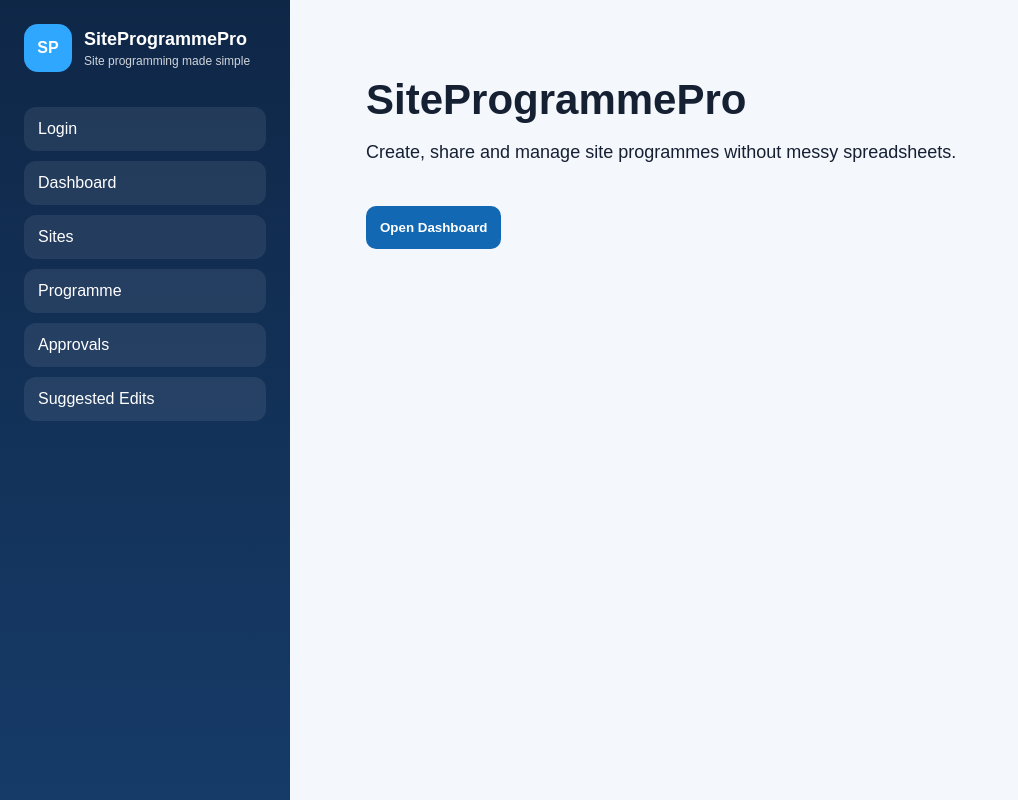
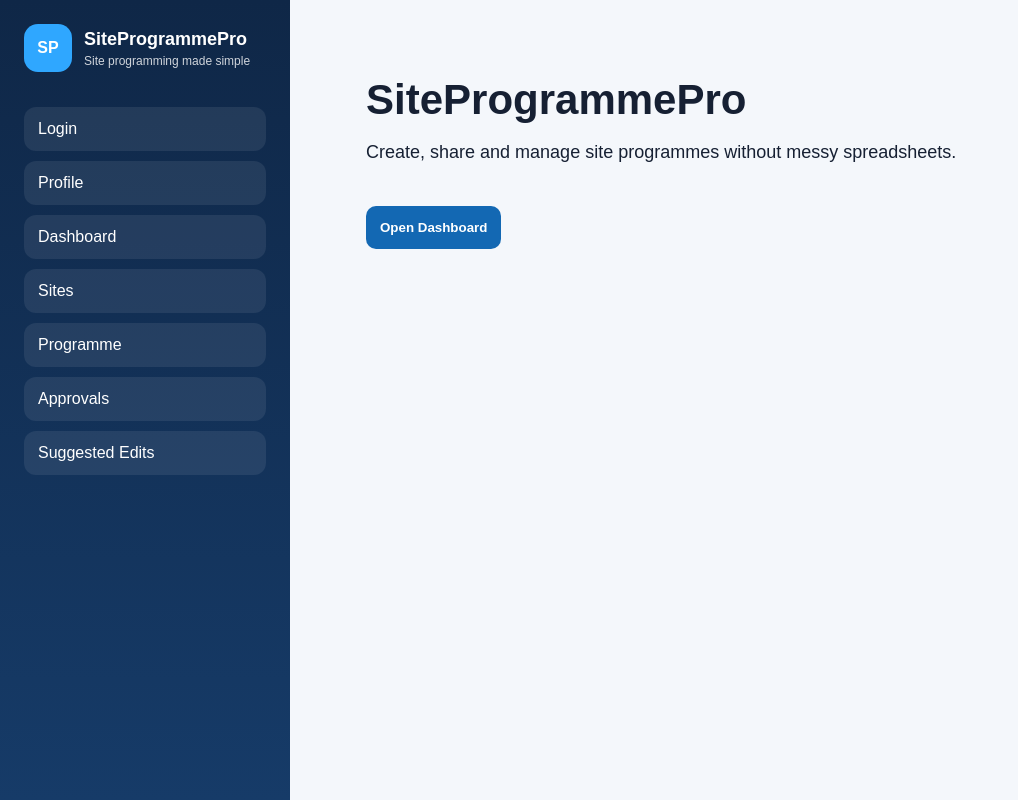
Before and after one commit to JeddRWD/siteprogrammepro, a Next.js app: page / in a window 1280 px wide. Shown: the whole page, without its empty margins (0-1018 px from the left). Built offline with nearby package versions, Linux system fonts and the light colour scheme.

Commit message:
Update layout.tsx

```diff
--- a/app/layout.tsx
+++ b/app/layout.tsx
@@ -25,6 +25,7 @@ export default function RootLayout({
 
             <nav>
 <a href="/login">Login</a>
+              <a href="/profile">Profile</a>
               <a href="/dashboard">Dashboard</a>
               <a href="/sites">Sites</a>
               <a href="/programme">Programme</a>
```
